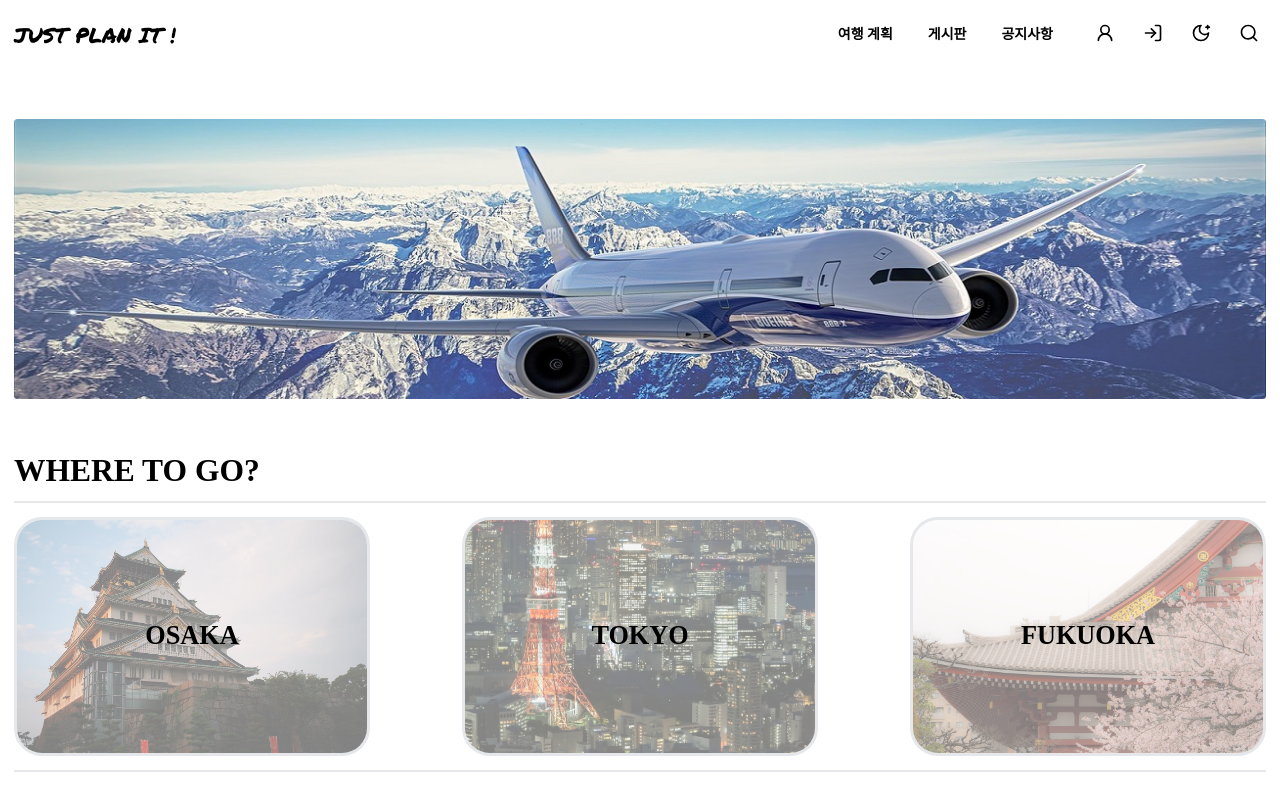
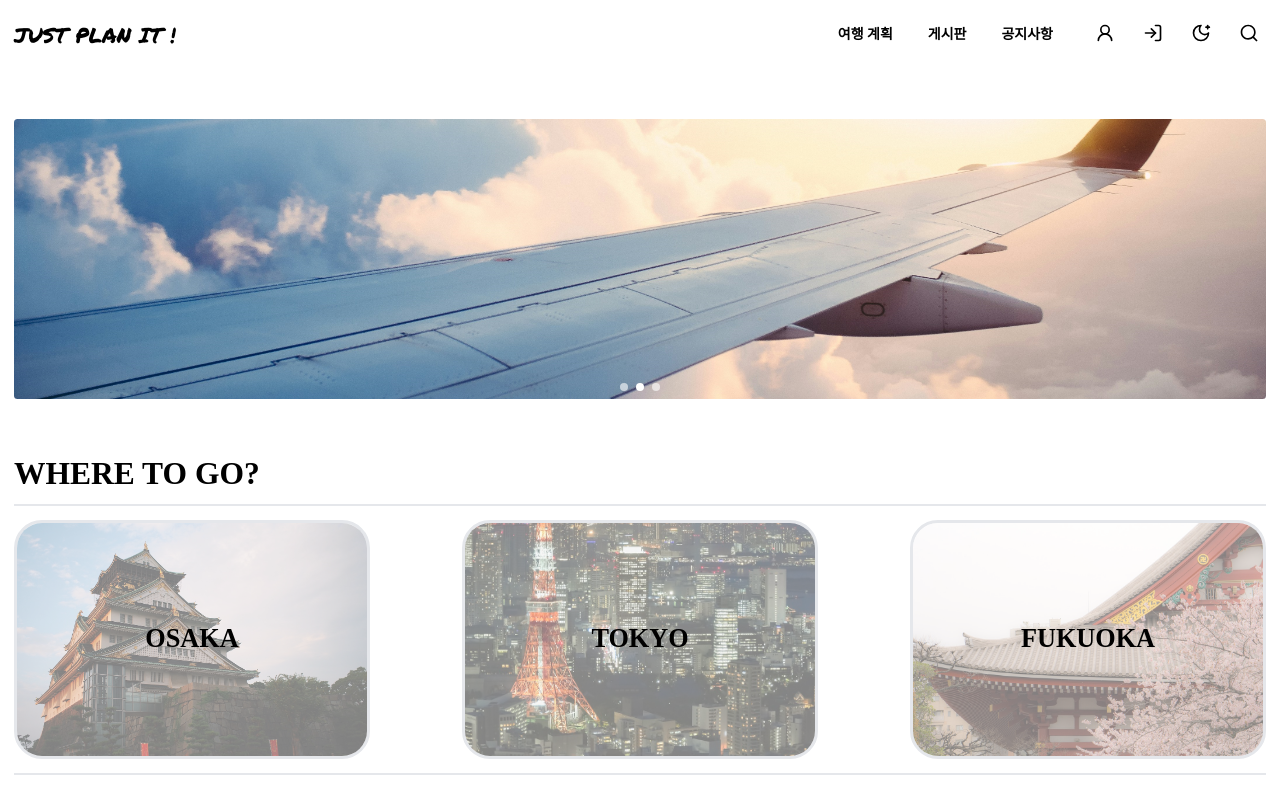
Before and after one commit to Yoonhwi/jandi_plan_frontend, a React (Vite) app: page / in a window 1280 px wide. Shown: the top 800 px of the page. Built offline with nearby package versions, Linux system fonts and the light colour scheme; a web font is replaced by a local one; what @enzedonline/quill-blot-formatter2 would draw is missing.

Commit message:
feat: Home의 배너이미지 슬라이딩 추가

```diff
--- /dev/null
+++ b/src/pages/Home/Banner.jsx
@@ -0,0 +1,47 @@
+import { useMemo } from "react";
+import { SwiperSlide, Swiper } from "swiper/react";
+import { Autoplay, Pagination } from "swiper/modules";
+import styles from "./Banner.module.css";
+import "swiper/css";
+import "swiper/css/pagination";
+import { bannerItems } from "./constants";
+
+const Banner = () => {
+  const swiperPagination = useMemo(() => {
+    return {
+      clickable: true,
+      renderBullet: function (_, className) {
+        return `<span class="${className} ${styles.customBullet}"></span>`;
+      },
+    };
+  }, []);
+
+  return (
+    <div>
+      <Swiper
+        pagination={swiperPagination}
+        modules={[Pagination, Autoplay]}
+        spaceBetween={30}
+        centeredSlides={true}
+        autoplay={{
+          delay: 2000,
+          disableOnInteraction: false,
+        }}
+      >
+        {bannerItems.map((item) => {
+          return (
+            <SwiperSlide key={item.imgSrc}>
+              <img
+                src={item.imgSrc}
+                alt="banner"
+                className={styles.banner_img}
+              />
+            </SwiperSlide>
+          );
+        })}
+      </Swiper>
+    </div>
+  );
+};
+
+export default Banner;
--- /dev/null
+++ b/src/pages/Home/Banner.module.css
@@ -0,0 +1,19 @@
+.customBullet {
+  background: white !important;
+  opacity: 0.6 !important;
+}
+
+.customBullet[class*="swiper-pagination-bullet-active"] {
+  background: white !important;
+  opacity: 1 !important;
+}
+
+.banner_img {
+  width: 100%;
+  max-height: 20rem;
+
+  object-fit: cover;
+  object-position: center;
+
+  border-radius: var(--radius-sm);
+}
--- a/src/pages/Home/Home.jsx
+++ b/src/pages/Home/Home.jsx
@@ -1,6 +1,7 @@
 import { BaseLayout } from "@/layouts";
 import { formatPrice } from "@/utils";
 import { TiHeartFullOutline } from "react-icons/ti";
+import Banner from "./Banner";
 import styles from "./Home.module.css";
 import { descriptionItems } from "./constants";
 
@@ -8,7 +9,7 @@ const HomePage = () => {
   return (
     <BaseLayout>
       <div className={styles.container}>
-        <img src="/banner_img.jpg" alt="banner" className={styles.banner_img} />
+        <Banner />
 
         {descriptionItems.map((item) => {
           const { title, data } = item;
--- a/src/pages/Home/Home.module.css
+++ b/src/pages/Home/Home.module.css
@@ -12,16 +12,6 @@
   color: var(--color-text-dynamic);
   font-size: var(--text-4xl);
   font-weight: var(--font-weight-bold);
-}
-
-.banner_img {
-  width: 100%;
-  max-height: 20rem;
-
-  object-fit: cover;
-  object-position: center;
-
-  border-radius: var(--radius-sm);
 }
 
 .des_container {
--- a/src/pages/Home/constants.js
+++ b/src/pages/Home/constants.js
@@ -1,3 +1,15 @@
+export const bannerItems = [
+  {
+    imgSrc: "/banner_img.jpg",
+  },
+  {
+    imgSrc: "/airplane.jpg",
+  },
+  {
+    imgSrc: "/hotel.jpg",
+  },
+];
+
 export const descriptionItems = [
   {
     title: "WHERE TO GO?",
```
